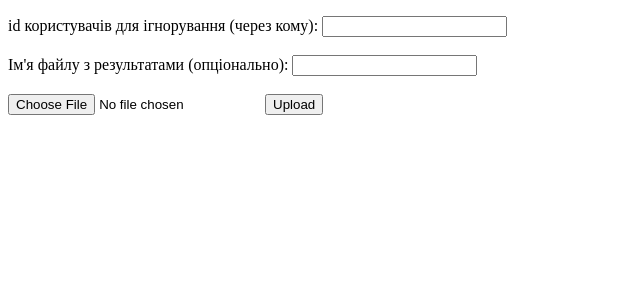
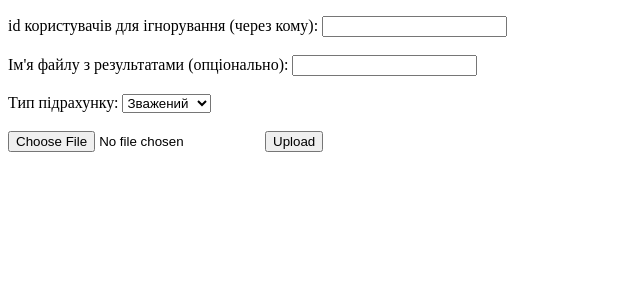
Before and after one commit to VKravchenk0/TG-chat-analysers, a Flask app: page /language in a window 1280 px wide. Shown: the part 52-352 px from the top of the page, without its empty margins (0-640 px from the left). Run offline with Flask 2, Linux system fonts and the light colour scheme; some libraries are stand-ins or nearby versions.

Commit message:
Added counter type to the form

```diff
--- a/src/blueprints/language_count.py
+++ b/src/blueprints/language_count.py
@@ -27,8 +27,8 @@ def upload_file():
     print(f"Stop list: {user_stop_list}")
 
     counter_type = LanguagePercentageCounterType.WEIGHTED
-    if 'counter_type' in request.args:
-        request_counter_type = request.args.get('counter_type')
+    if 'counter_type' in request.form:
+        request_counter_type = request.form.get('counter_type')
         print(f'counter_type is present in request: {request_counter_type}')
         counter_type = LanguagePercentageCounterType[request_counter_type]
     print(f"selected counter type: {counter_type}")
--- a/src/data_processors/lang_percentage_counter.py
+++ b/src/data_processors/lang_percentage_counter.py
@@ -43,6 +43,7 @@ def count_language_percentages(messages, counter_type: LanguagePercentageCounter
     else:
         raise NotImplementedError(f"Processing not implemented for counter type: {counter_type}")
 
+
 def clean_data(data, user_stop_list):
     messages = filter_only_text_messages(data)
     messages = filter_users_by_stop_list(messages, user_stop_list)
@@ -65,6 +66,7 @@ def is_text_message(message):
             isinstance(message["text"], str) and message["text"].strip() == ""):
         return False
     return True
+
 
 def filter_users_by_stop_list(messages, user_stop_list):
     messages = list(filter(lambda m: user_is_not_in_stop_list(m, user_stop_list), messages))
--- a/templates/js/language-input.js
+++ b/templates/js/language-input.js
@@ -5,13 +5,17 @@ $(document).ready(function(){
         var files = $('#file')[0].files;
         var user_stop_list = $('#user_stop_list').val().trim();
         var result_file_name = $('#result_file_name').val().trim();
+        var counter_type = $('#counter_type').val().trim();
         console.log("Stop list:");
         console.log(user_stop_list);
+        console.log("Counter type:");
+        console.log(counter_type);
         // Check file selected or not
         if (files.length > 0) {
            fd.append('file', files[0]);
            fd.append('user_stop_list', user_stop_list);
            fd.append('result_file_name', result_file_name);
+           fd.append('counter_type', counter_type);
 
            $.ajax({
               url: '/api/language/upload',
--- a/templates/language-input.html
+++ b/templates/language-input.html
@@ -14,6 +14,15 @@
                 <input type="text" id="result_file_name" name="result-file-name" />
                 <br/>
                 <br/>
+                <label for="counter_type">Тип підрахунку:</label>
+                <select name="counter-type" id="counter_type">
+                  <option
+                          title="Що більше користувач написав повідомлень за часовий проміжок - тим меншу вагу матиме кожне окреме його повідомлення при підрахунку"
+                          value="WEIGHTED">Зважений</option>
+                  <option value="SIMPLE">Звичайний</option>
+                </select>
+                <br/>
+                <br/>
                 <input type="file" id="file" name="file" />
                 <input type="button" class="button" value="Upload" id="btn_upload">
             </div>
```
